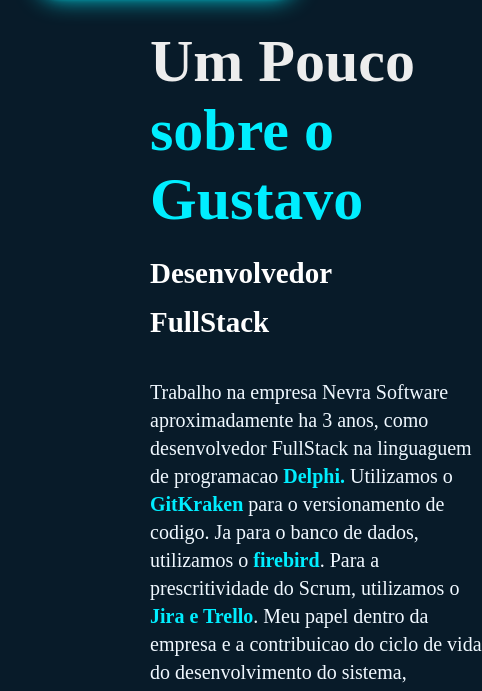
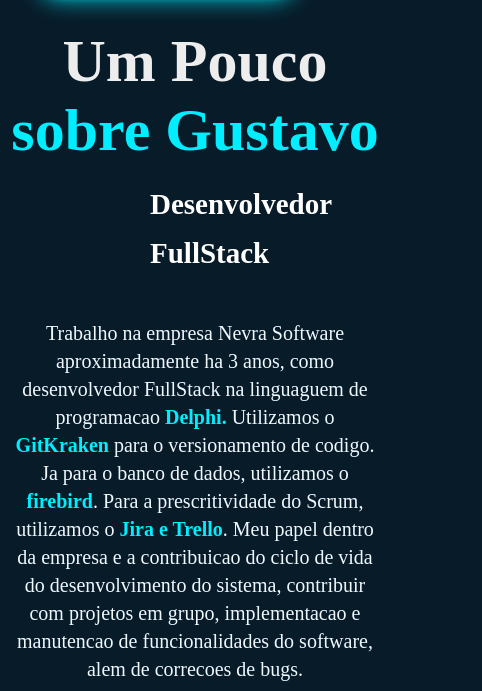
Before and after one commit to Americo509/Portfolio, a plain HTML site: page index.html in a window 390 px wide. Shown: the part 1062-1753 px from the top of the page, 482 px wide, since content can reach past the window. Drawn offline with nearby package versions, Linux system fonts and the light colour scheme.

Commit message:
feat: 🎸 melhorando a responsividade

```diff
--- a/index.html
+++ b/index.html
@@ -48,11 +48,8 @@
         </div>
     </section>
     <div class="about" id="about">
-        <div class="about-img">
-            <img src="assets/teste.png" alt="Falando um pouco sobre o Gustavo Americo Rosa">
-        </div>
         <div class="about-text">
-            <h2>Um Pouco<span> sobre o Gustavo</span></h2>
+            <h2>Um Pouco<span> sobre Gustavo</span></h2>
             <h4>Desenvolvedor FullStack</h4>
             <p>Trabalho na empresa Nevra Software aproximadamente ha 3 anos, como desenvolvedor FullStack na linguaguem de programacao <strong>Delphi.</strong>
                Utilizamos o <strong>GitKraken</strong> para o versionamento de codigo. Ja para o banco de dados, utilizamos o <strong>firebird</strong>.
@@ -69,7 +66,6 @@
                gosto de ouvir musica e gosto de praticar esportes, principalmente jogar futebol e sou corinthiano roxo, entao pode ter certeza, nunca vou
                desistir facil de um desafio!
             </p>
-            <a href="#skills" class="btn-box">Um pouco mais sobre mim...</a>
         </div>
     </div>
 
--- a/styles.css
+++ b/styles.css
@@ -157,23 +157,13 @@ body {
                 0px 0px 25px cyan;
 }
 
-.about {
+/* .about {
     display: flex;
-    grid-template-columns: repeat(2, 1fr);
     align-items: center;
-}
-
-.about-img img {
-    padding-bottom: 20%;
-    max-width: 630px;
-    height: auto;
-    width: 100%;
-    border-radius: 8px;
-    margin-top: 100px;
-    margin-left: 100px;
-}
+} */
 
 .about-text h2 {
+    text-align: center;
     font-size: 60px;
     margin-top: 30px;
     margin-left: 150px;
@@ -189,8 +179,10 @@ body {
     line-height: 1.4;
     margin-bottom: 4rem;
     animation: go-back 1s ease forwards;
-    margin-left: 150px;
+    margin-left: 620px;
     max-width: 800px;
+    text-align: center;
+    align-items: center;
 }
 
 .about-text p strong {
@@ -198,6 +190,7 @@ body {
 }
 
 .about-text h4 {
+    text-align: center;
     font-size: 29px;
     font-weight: 600;
     color: #fff;
@@ -954,25 +947,22 @@ section {
         align-items: center;
         text-align: start;
     }
-    .about{
-        background: #081B29;
-        padding: 0;
-        height: auto;
-        grid-template-columns: auto;
+    .about-text h2 {
+        margin-left: 0;
     }
-    .about-img img {
-        width: 100%;
-        display: none;
-        margin: 0;
-        padding: 0;
-    }
-    .about-text a{
-        margin-left: 100px;
+    .about-text p {
+        margin-left: 0;
+        padding: 10px;
+        align-items: center;
+        text-align: center;
     }
     .container1 {
-        width: 80%;
+        width: 100%;
         padding: 10px;
-        margin: 0;
+        margin-left: 0;
+    }
+    .heading1{
+        margin-left: 4;
     }
     .heading2{
         margin: 0;
```
Also changed, not shown: assets/Gustavo.png (renamed from assets/teste2.png), assets/teste.png (deleted), main.js (deleted).
